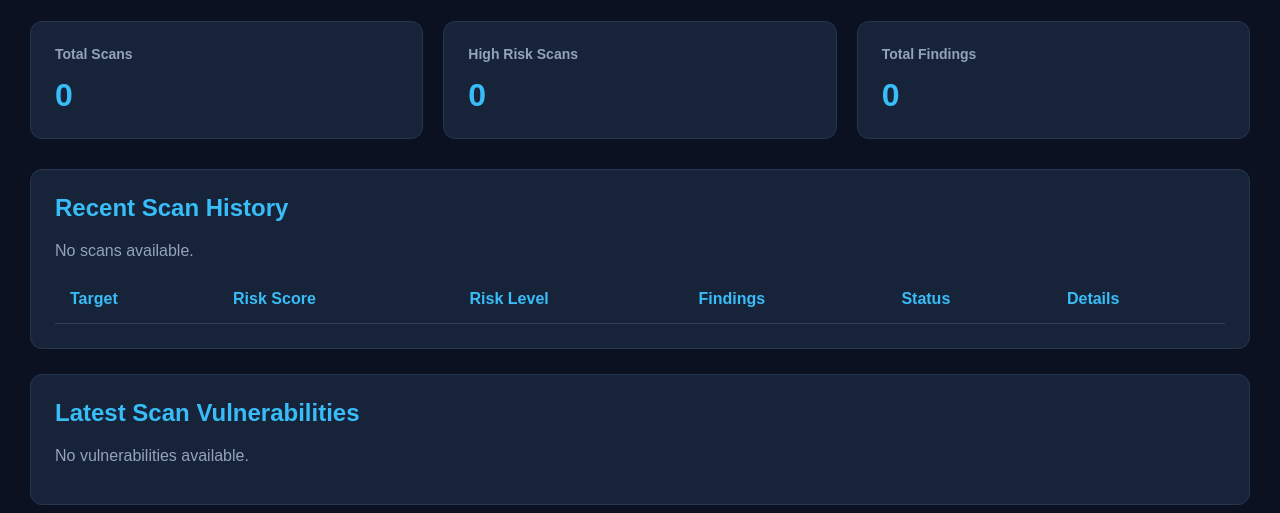
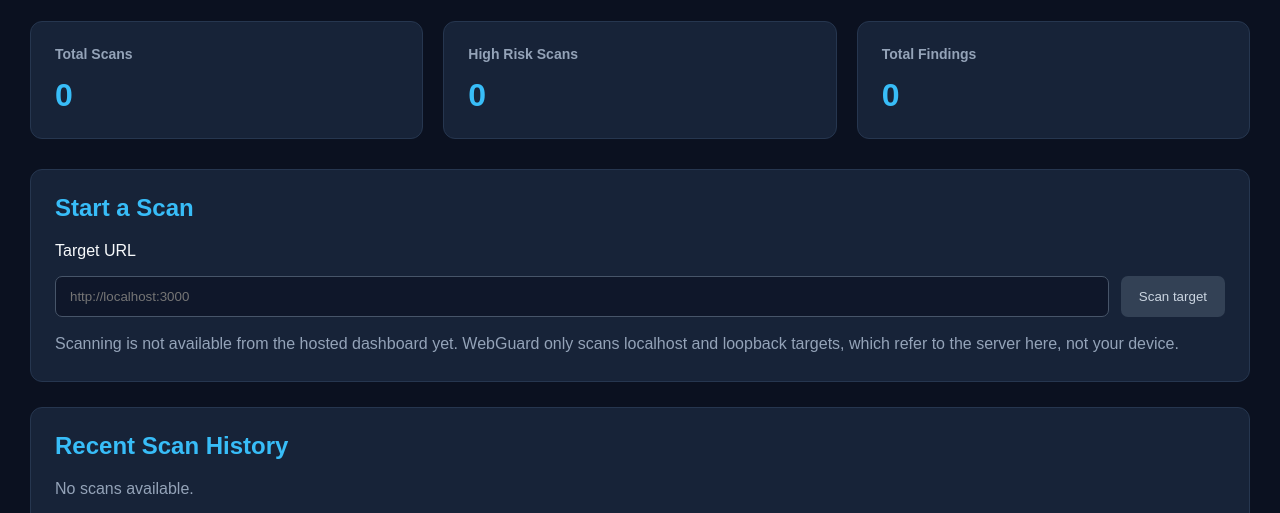
Before and after one commit to sujanit/WebGuard, a Flask app: page / in a window 1280 px wide. Shown: the part 502-1015 px from the top of the page. Run offline with Flask 3, Linux system fonts and the light colour scheme; data that the repository does not hold is empty.

Commit message:
Add scan target placeholder
Co-authored-by: Copilot <223556219+Copilot@users.noreply.github.com>

```diff
--- a/templates/index.html
+++ b/templates/index.html
@@ -54,6 +54,45 @@
 
         .subject-link:hover {
             background: #0284c7;
+        }
+
+        .scan-form {
+            display: flex;
+            gap: 12px;
+            margin-top: 16px;
+        }
+
+        .scan-form input {
+            flex: 1;
+            min-width: 0;
+            padding: 12px 14px;
+            color: #f8fafc;
+            background: #0f172a;
+            border: 1px solid #475569;
+            border-radius: 7px;
+        }
+
+        .scan-form input:focus {
+            outline: 2px solid #38bdf8;
+            outline-offset: 2px;
+        }
+
+        .scan-form button:disabled {
+            background: #334155;
+            color: #cbd5e1;
+            cursor: not-allowed;
+        }
+
+        .scan-note {
+            color: #94a3b8;
+            line-height: 1.6;
+            margin-top: 14px;
+        }
+
+        @media (max-width: 600px) {
+            .scan-form {
+                flex-direction: column;
+            }
         }
     </style>
 </head>
@@ -123,6 +162,27 @@
         <h3>Total Findings</h3>
         <h2 id="totalFindings">0</h2>
     </div>
+</section>
+
+<!-- SCAN ENTRY PLACEHOLDER -->
+<section class="section scan-entry">
+    <h2>Start a Scan</h2>
+    <label for="scanTarget">Target URL</label>
+    <div class="scan-form">
+        <input
+            id="scanTarget"
+            type="url"
+            placeholder="http://localhost:3000"
+            autocomplete="url"
+            aria-describedby="scanAvailability"
+        >
+        <button type="button" disabled>Scan target</button>
+    </div>
+    <p class="scan-note" id="scanAvailability">
+        Scanning is not available from the hosted dashboard yet. WebGuard only
+        scans localhost and loopback targets, which refer to the server here,
+        not your device.
+    </p>
 </section>
 
 <!-- SCAN HISTORY -->
```
Also changed, not shown: tests/test_app.py (+10 -0 lines).
